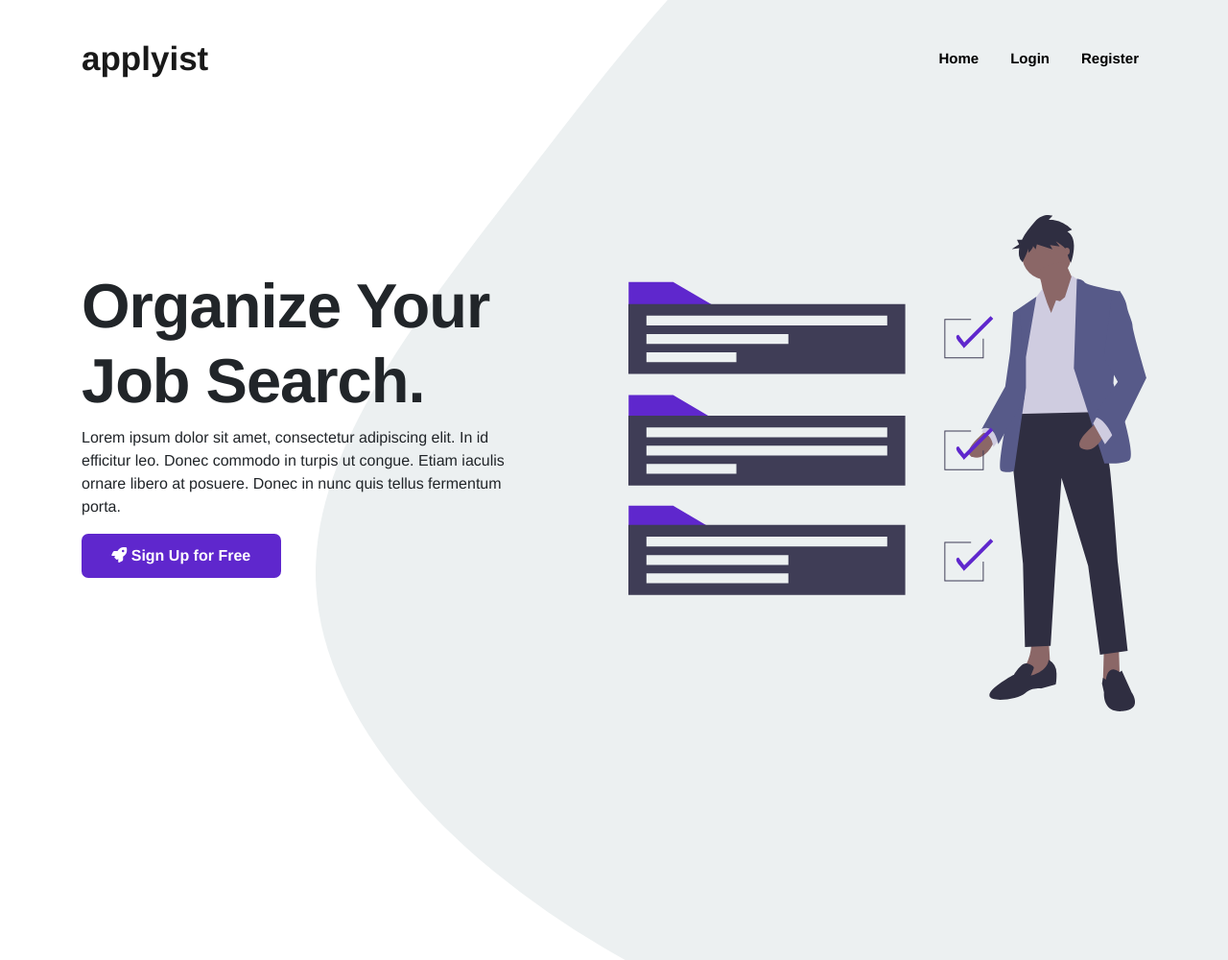
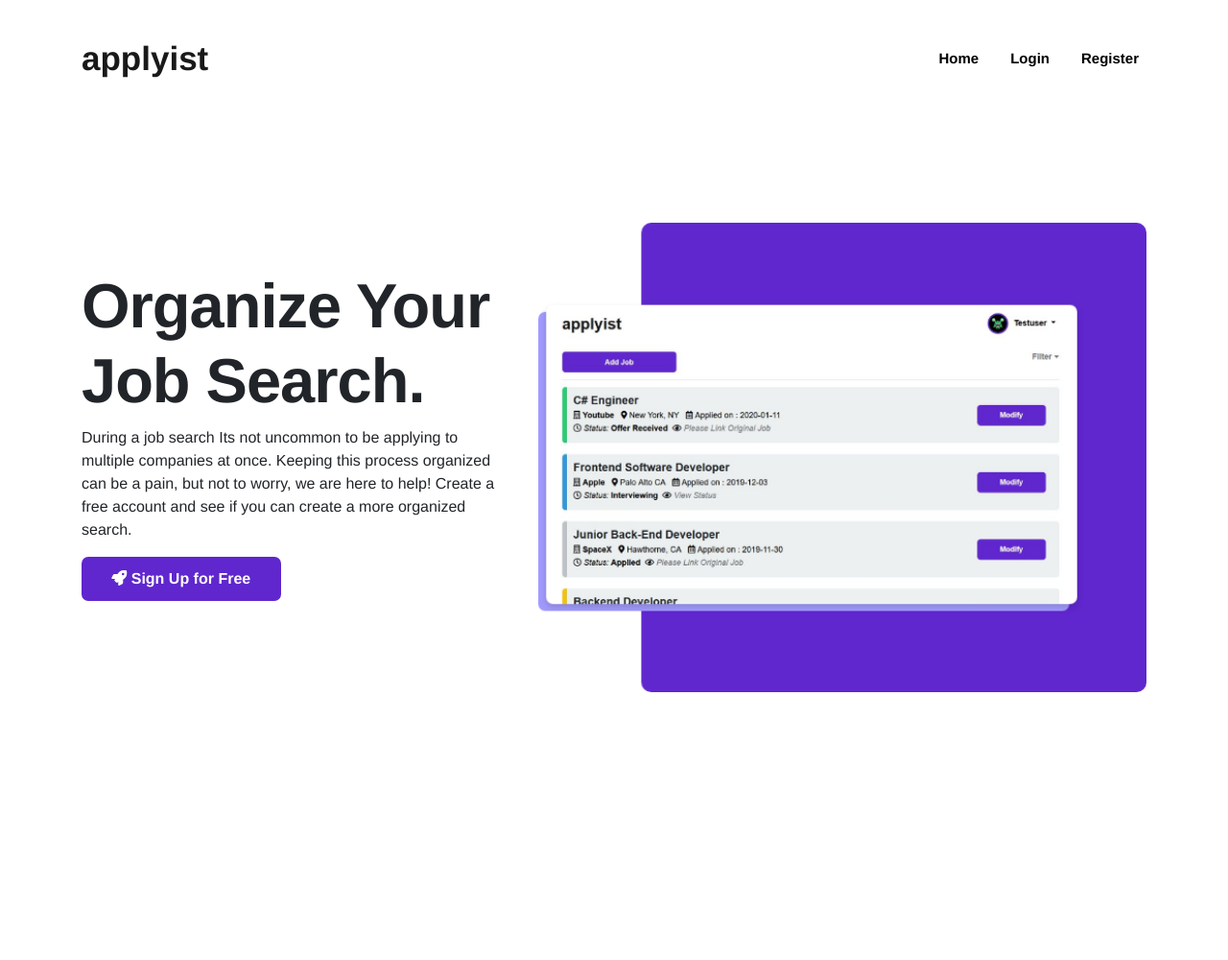
Before and after one commit to ntbol/applyist, a PHP site: page / in a window 1280 px wide. Shown: the whole page at 96% size. After the commit the page ends 721 px from the top, so only its background shows below. Run offline with PHP 8.4, Linux system fonts and the light colour scheme.

Commit message:
bug fixes

```diff
--- a/app_logic.php
+++ b/app_logic.php
@@ -28,7 +28,7 @@ if (isset($_POST['reset-password'])) {
 
     // Send email to user with the token in a link they can click on
     $to = $email;
-    $subject = "Reset your password on examplesite.com";
+    $subject = "Reset your password on Applyist";
     $msg = "Hi there, click on this <a href=\"new_password.php?token=" . $token . "\">link</a> to reset your password on our site";
     $msg = wordwrap($msg,70);
     $headers = "From: ntboland@gmail.com";
--- a/css/custom.css
+++ b/css/custom.css
@@ -243,13 +243,12 @@ body{
 .navbar-trans {
   background: transparent!important;
   z-index: 90;
-  position: fixed;
+  position: absolute;
   width: 100%;
 }
 
 #header {
-    height:1000px;
-    background-image: url('../img/test.svg');
+    height:auto;
     background-repeat: no-repeat;
     background-position: right;
 }
--- a/index.php
+++ b/index.php
@@ -18,22 +18,23 @@
                         <h1 class="big" align="left" style="z-index: 1">
                             Organize Your<br>Job Search.
                         </h1>
-                        <p>Lorem ipsum dolor sit amet, consectetur adipiscing elit. In id efficitur leo. Donec commodo in turpis ut congue. Etiam iaculis ornare libero at posuere. Donec in nunc quis tellus fermentum porta. </p>
+                        <p>During a job search Its not uncommon to be applying to multiple companies at once. Keeping this process organized can be a pain, but not to worry, we are here to help!
+                            Create a free account and see if you can create a more organized search.</p>
                         <div class="row">
                             <div class="col-md-6 col-sm-12">
                                 <a href="register.php" class="btn btn-theme btn-block"><span class="fas fa-rocket"></span> Sign Up for Free</a>
                             </div>
                         </div>
                     </div>
-                    <div class="col-md-1"></div>
-                    <div class="col-lg-6 d-none d-lg-block" style="padding-top: 28vh">
-                        <img src="img/person.svg" width="100%">
+                    <div class="col-lg-7 d-none d-lg-block" style="padding-top: 29vh">
+                        <img src="img/image.png" width="100%">
                     </div>
                 </div>
             </div>
         </div>
     </div>
 
+
     <script src="https://code.jquery.com/jquery-3.4.1.slim.min.js" integrity="sha384-J6qa4849blE2+poT4WnyKhv5vZF5SrPo0iEjwBvKU7imGFAV0wwj1yYfoRSJoZ+n" crossorigin="anonymous"></script>
     <script src="https://cdn.jsdelivr.net/npm/popper.js@1.16.0/dist/umd/popper.min.js" integrity="sha384-Q6E9RHvbIyZFJoft+2mJbHaEWldlvI9IOYy5n3zV9zzTtmI3UksdQRVvoxMfooAo" crossorigin="anonymous"></script>
     <script src="https://stackpath.bootstrapcdn.com/bootstrap/4.4.1/js/bootstrap.min.js" integrity="sha384-wfSDF2E50Y2D1uUdj0O3uMBJnjuUD4Ih7YwaYd1iqfktj0Uod8GCExl3Og8ifwB6" crossorigin="anonymous"></script>
--- /dev/null
+++ b/php/footer.php
@@ -0,0 +1 @@
+<?php
--- a/profile.php
+++ b/profile.php
@@ -128,8 +128,6 @@
             <div class="col-md-6" style="padding-top: 15px;">
                 <h4 class="small-header-bold">Update Password</h4>
                 <form action="" method="post">
-                    <h5 class="form-info">Current Password :</h5>
-                    <input type="password" name="currentPassword" class="form-control">
                     <h5 class="form-info">New Password :</h5>
                     <input type="password" name="newPassword" class="form-control">
                     <h5 class="form-info">Confirm New Password :</h5>
```
Also changed, not shown: php/error.php (+22 -2 lines), img/applyist-1.svg (added), img/applyist.svg (added), img/image.png (added), img/image.svg (added), img/test.svg.
